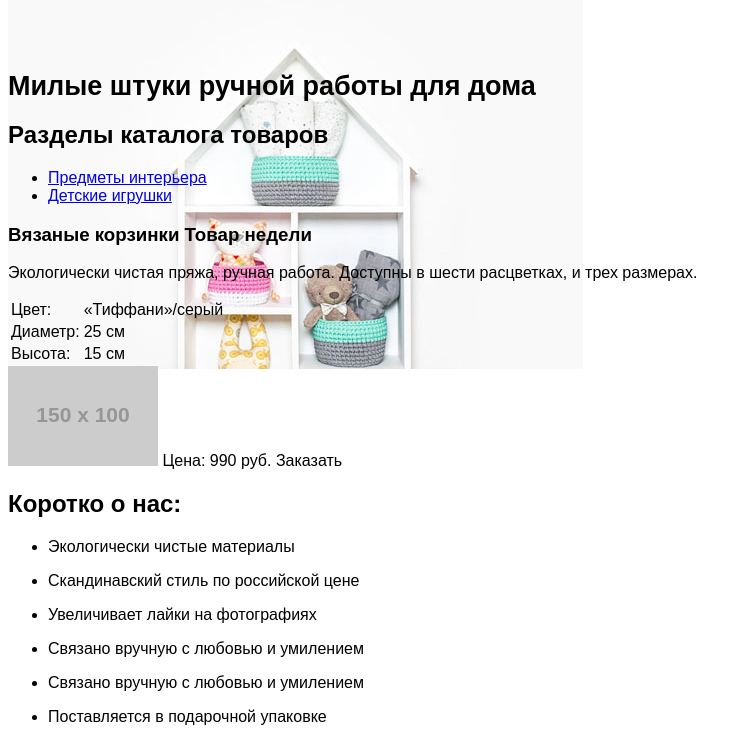
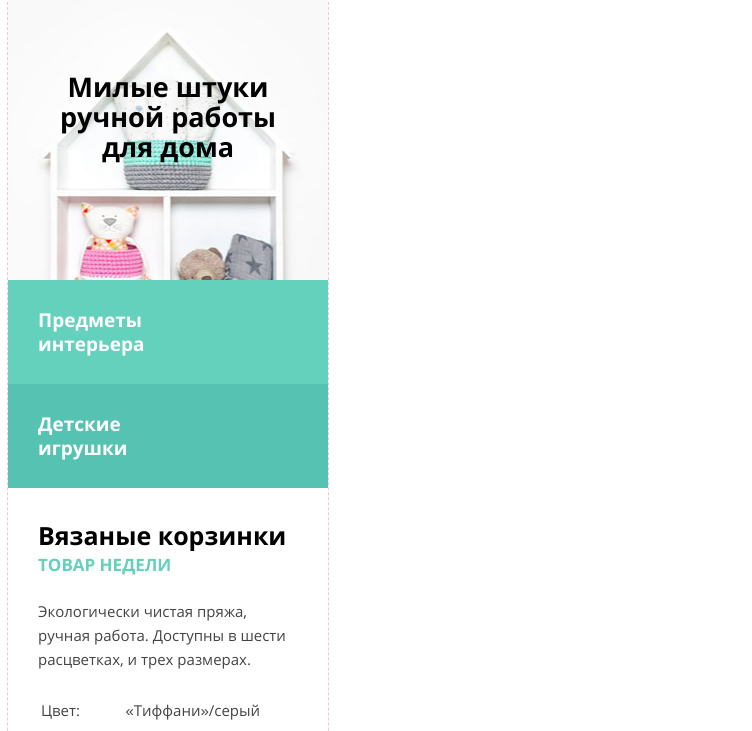
Before and after one commit to nastya-randall/625979-mishka, a website: page source/index.html in a window 1280 px wide. Shown: the part 95-826 px from the top of the page, without its empty margins (0-752 px from the left). Drawn offline with nearby package versions, Linux system fonts and the light colour scheme; files that its build step writes are made by us from their sources; placeholder pictures from the web are drawn by us.

Commit message:
Базовая стилизация Index.html (1)

```diff
--- a/source/index.html
+++ b/source/index.html
@@ -10,7 +10,7 @@
     <header class="page-header">
       <a class="page-heder__logo-link">
 
-        <img class="page-header__logo-image" src="img/logo-mobile.svg" width="86px" height="35px" alt="Магазин «Мишка»">
+        <img class="page-header__logo-image" src="img/logo-mobile.svg" width="86" height="35" alt="Магазин «Мишка»">
       </a>
       <nav class="main-nav">
         <button class="main-nav__toggle" type="button">Открыть меню</button>
@@ -37,7 +37,7 @@
     <main class="page-main">
       <h1 class="page-main__title">Милые штуки ручной работы для дома</h1>
       <section class="catalog-sections">
-        <h2 class="visually hidden">Разделы каталога товаров</h2>
+        <h2 class="visually-hidden">Разделы каталога товаров</h2>
         <ul class="catalog-sections__list sections-list">
           <li class="sections-list__item sections-list__item--home">
             <a class="sections-list__item-link" href="#">Предметы интерьера</a>
@@ -50,11 +50,11 @@
       <section class="week-item">
         <h2 class="visually-hidden">Товар недели</h2>
         <h3 class="week-item__title">
-          <span class="week-item__title-main">Вязаные корзинки</span>
+          <span class="week-item__title-main section-title">Вязаные корзинки</span>
           <span class="week-item__title-note">Товар недели</span>
         </h3>
         <p class="week-item__description">Экологически чистая пряжа, ручная работа. Доступны в шести расцветках, и трех размерах.</p>
-        <table class="week-item__stats>">
+        <table class="week-item__stats">
           <tr>
             <td class="week-item__field">Цвет:</td>
             <td class="week-item__value">«Тиффани»/серый</td>
@@ -68,36 +68,36 @@
             <td class="week-item__value">15 см</td>
           </tr>
         </table>
-        <img class="week-item__image" src="http://placehold.it/150x100" width="" height="" alt="Вязаные корзинки">
+        <img class="week-item__image" src="img/triple-set-mobile@1x.jpg" width="260" height="315" alt="Вязаные корзинки">
         <span class="week-item__price">Цена: 990 руб.</span>
-        <a class="week-item__order button">Заказать</a>
+        <a class="week-item__order button" href="#">Заказать</a>
       </section>
       <section class="features">
-        <h2 class="features__title">Коротко о нас:</h2>
+        <h2 class="features__title section-title">Коротко о нас:</h2>
         <ul class="features__list">
-          <li class="features__item features__item--eco">
+          <li class="features__list-item features__item--eco">
             <p class="features__description">Экологически чистые материалы</p>
           </li>
-          <li class="features__item features__item--scandi">
+          <li class="features__list-item features__list-item--scandi">
             <p class="features__description">Скандинавский стиль по российской цене</p>
           </li>
-          <li class="features__item features__item--likes">
+          <li class="features__list-item features__list-item--likes">
             <p class="features__description">Увеличивает лайки на фотографиях</p>
           </li>
-          <li class="features__item features__item--handmade">
+          <li class="features__list-item features__list-item--handmade">
             <p class="features__description">Связано вручную с любовью и умилением</p>
           </li>
-          <li class="features__item features__item--domestic">
+          <li class="features__list-item features__list-item--domestic">
             <p class="features__description">Связано вручную с любовью и умилением</p>
           </li>
-          <li class="features__item features__item--gift">
+          <li class="features__list-item features__list-item--gift">
             <p class="features__description">Поставляется в подарочной упаковке</p>
           </li>
         </ul>
       </section>
       <section class="reviews">
         <div class="reviews__wrapper slider">
-          <h2 class="reviews__title">Отзывы</h2>
+          <h2 class="reviews__titlesection-title">Отзывы</h2>
           <div class="reviews__list slider__list">
             <div class="reviews__item slider__item">
               <p class="reviews__text">Я молодая мама, но всё равно фотографии не набирали и близко такого количества лайков, как у популярных инстамамочек. В отчаянии, я накупила аксессуаров и игрушек в Мишке, и мои фотографии сразу стали более стильными, а также набирают больше лайков!</p>
--- /dev/null
+++ b/source/sass/blocks/button.scss
@@ -0,0 +1,13 @@
+.button {
+  box-sizing: border-box;
+  width: 100%;
+  padding: 16px 0;
+  text-align: center;
+  color: #444444;
+  font-size: 17px;
+  line-height: 20px;
+  font-weight: 700;
+  text-decoration: none;
+  text-transform: uppercase;
+  border: 2px solid #444444;
+}
--- /dev/null
+++ b/source/sass/blocks/features.scss
@@ -0,0 +1,21 @@
+.features {
+  padding: 32px 35px 28px 30px;
+}
+
+.features__list {
+  margin: 0;
+  padding: 0;
+  list-style: none;
+  color: #000000;
+  font-size: 17px;
+  font-weight: 700;
+  line-height: 20px;
+}
+
+.features__list-item {
+  margin-top: 82px;
+}
+
+.features__description {
+  margin: 0;
+}
--- a/source/sass/page-main.scss
+++ b/source/sass/blocks/page-main.scss
@@ -1,12 +1,13 @@
 .page-main {
+  box-sizing: border-box;
   background-image: url("../img/hero-mobile@1x.jpg");
   background-repeat: no-repeat;
+  background-position: center -17px;
 }
 
 .page-main__title {
   display: inline-block;
-  margin: 0;
-  margin-top: 75px;
+  margin: 75px 38px 118px 38px;
   text-align: center;
   font-size: 27px;
   line-height: 30px;
--- /dev/null
+++ b/source/sass/blocks/section-title.scss
@@ -0,0 +1,6 @@
+.section-title {
+  color: #000000;
+  font-size: 25px;
+  font-weight: 700;
+  line-height: 30px;
+}
--- /dev/null
+++ b/source/sass/blocks/sections-list.scss
@@ -0,0 +1,27 @@
+.sections-list {
+  list-style: none;
+  margin: 0;
+  padding: 0;
+}
+
+.sections-list__item {
+  &--home {
+    background-color: #63d1bb;
+  }
+  &--toys {
+    background-color: #56c3b2;
+  }
+}
+
+.sections-list__item-link {
+  display: inline-block;
+  padding-left: 30px;
+  padding-right: 185px;
+  padding-top: 28px;
+  padding-bottom: 28px;
+  color: #ffffff;
+  text-decoration: none;
+  font-size: 19px;
+  font-weight: 700;
+  line-height: 24px;
+}
--- /dev/null
+++ b/source/sass/blocks/week-item.scss
@@ -0,0 +1,45 @@
+.week-item {
+  display: flex;
+  flex-direction: column;
+  padding-top: 32px;
+  padding-left: 30px;
+  padding-right: 40px;
+  padding-bottom: 36px;
+  color: #444444;
+  font-size: 15px;
+  line-height: 24px;
+}
+
+.week-item__title {
+  display: flex;
+  flex-direction: column;
+  margin: 0;
+}
+
+.week-item__title-note {
+  margin-top: 5px;
+  margin-bottom: 24px;
+  color: #63d1bb;
+  font-size: 17px;
+  font-weight: 700;
+  line-height: 20px;
+  text-transform: uppercase;
+  font-family: "Open Sans", sans-serif;
+}
+
+.week-item__description {
+  margin: 0;
+  margin-bottom: 24px;
+}
+
+.week-item__stats {
+  margin-bottom: 28px;
+}
+
+.week-item__price {
+  margin: 25px auto;
+  margin-left: auto;
+  margin-right: auto;
+  font-size: 17px;
+  font-weight: 700;
+}
--- a/source/sass/style.scss
+++ b/source/sass/style.scss
@@ -1,8 +1,13 @@
-@import "page-header.scss";
-@import "visually-hidden.scss";
-@import "main-nav.scss";
-@import "site-list.scss";
-@import "page-main.scss";
+@import "blocks/page-header.scss";
+@import "blocks/visually-hidden.scss";
+@import "blocks/main-nav.scss";
+@import "blocks/site-list.scss";
+@import "blocks/page-main.scss";
+@import "blocks/sections-list.scss";
+@import "blocks/week-item.scss";
+@import "blocks/section-title.scss";
+@import "blocks/button.scss";
+@import "blocks/features.scss";
 
 @font-face {
   font-family: "Open Sans";
@@ -21,7 +26,9 @@
 }
 
 body {
-  font-family: "Opens Sans", "Arial", sans-serif;
+width: 320px;
+  font-family: "Open Sans", sans-serif;
   font-weight: 400;
   background-color: #ffffff;
+  outline: 1px dashed pink;
 }
```
Also changed, not shown: source/sass/blocks/main-nav.scss (renamed from source/sass/main-nav.scss), source/sass/blocks/page-header.scss (renamed from source/sass/page-header.scss), source/sass/blocks/site-list.scss (renamed from source/sass/site-list.scss), source/sass/blocks/visually-hidden.scss (line endings or trailing spaces).
